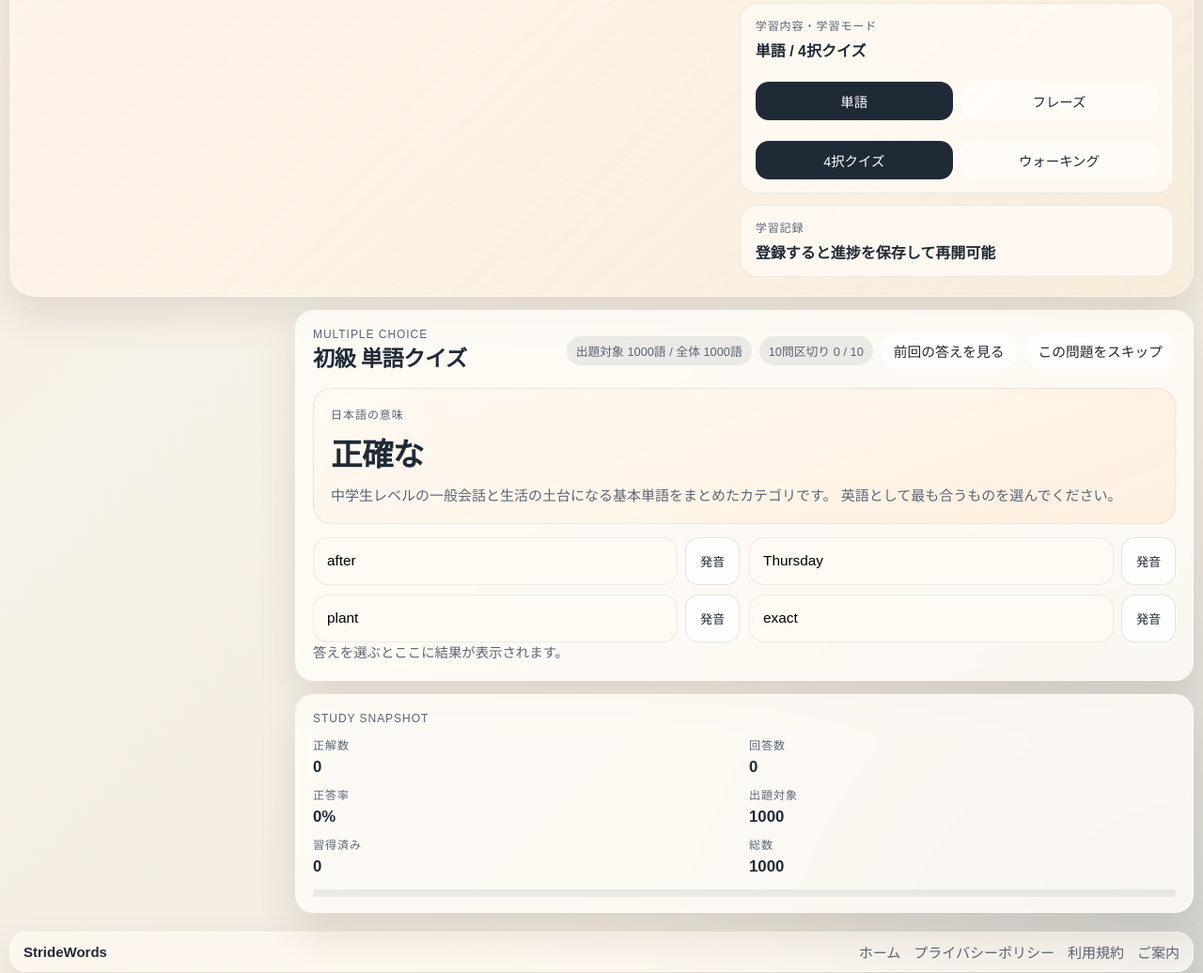
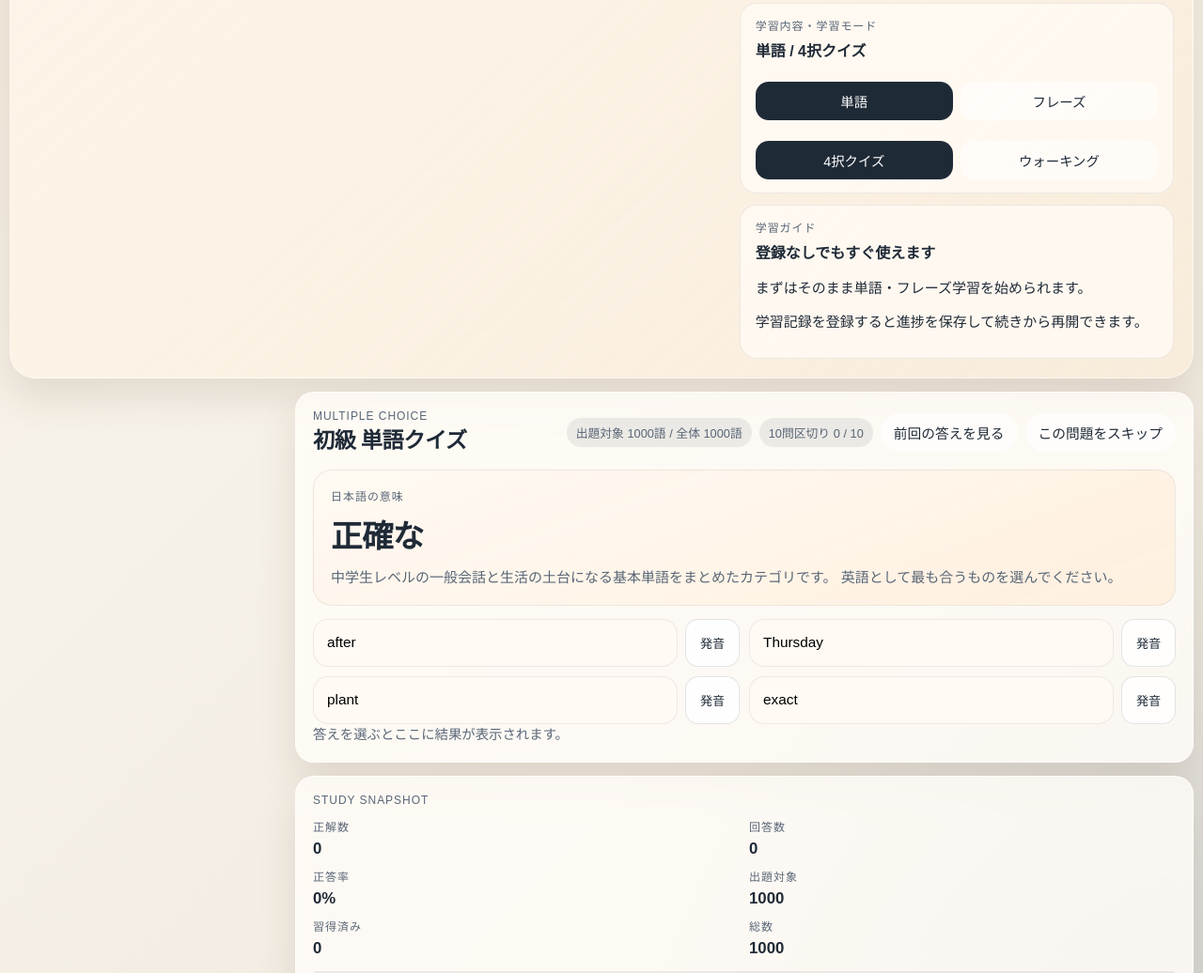
Before and after one commit to Takeshi-TK/takeshi-tk.github.io, a plain HTML site: page index.html in a window 1280 px wide. Shown: the part 748-1784 px from the top of the page at 94% size. Drawn offline with Linux system fonts and the light colour scheme.

Commit message:
Add files via upload

```diff
--- a/index.html
+++ b/index.html
@@ -82,9 +82,11 @@
             </div>
           </div>
         </div>
-        <div class="stat-card">
-          <span class="stat-label">学習記録</span>
-          <strong>登録すると進捗を保存して再開可能</strong>
+        <div class="stat-card emphasis-card">
+          <span class="stat-label">学習ガイド</span>
+          <strong class="emphasis-title">登録なしでもすぐ使えます</strong>
+          <p class="emphasis-text">まずはそのまま単語・フレーズ学習を始められます。</p>
+          <p class="emphasis-text emphasis-subtext">学習記録を登録すると進捗を保存して続きから再開できます。</p>
         </div>
       </div>
     </header>
```
